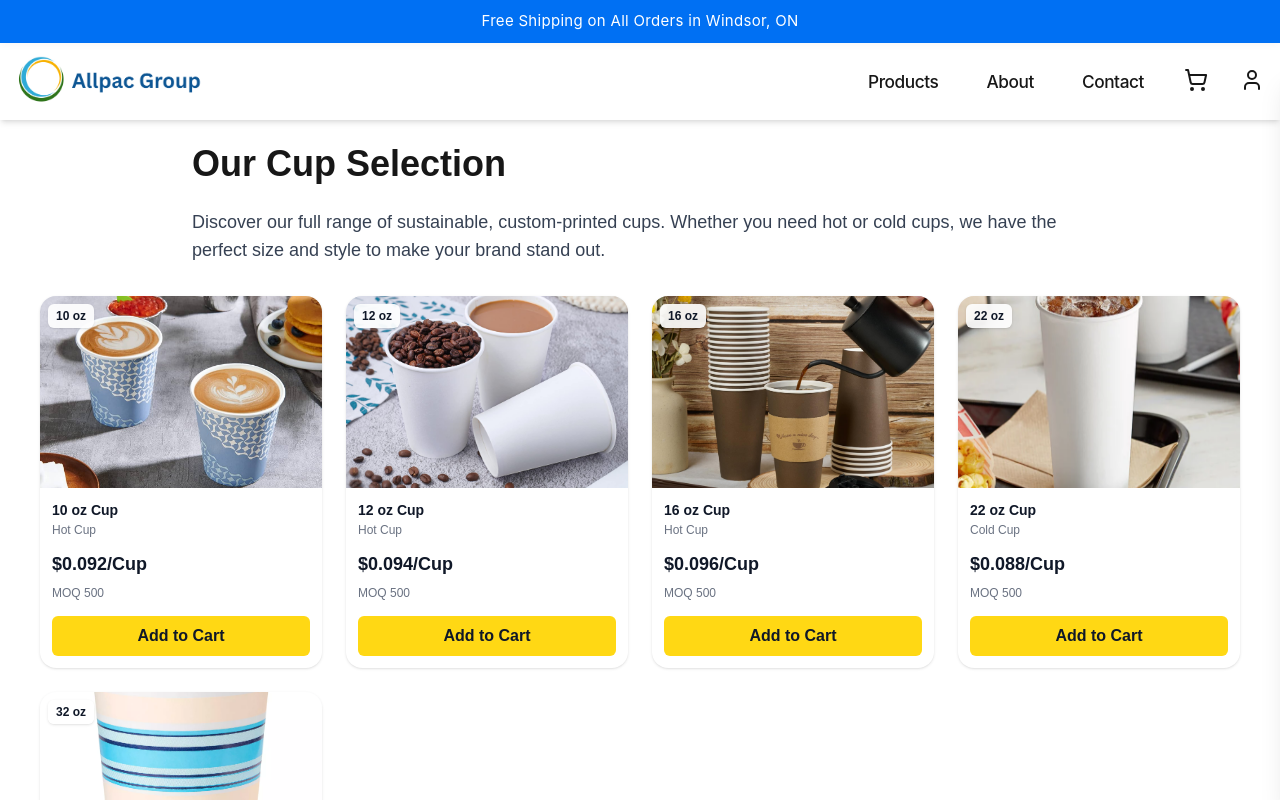
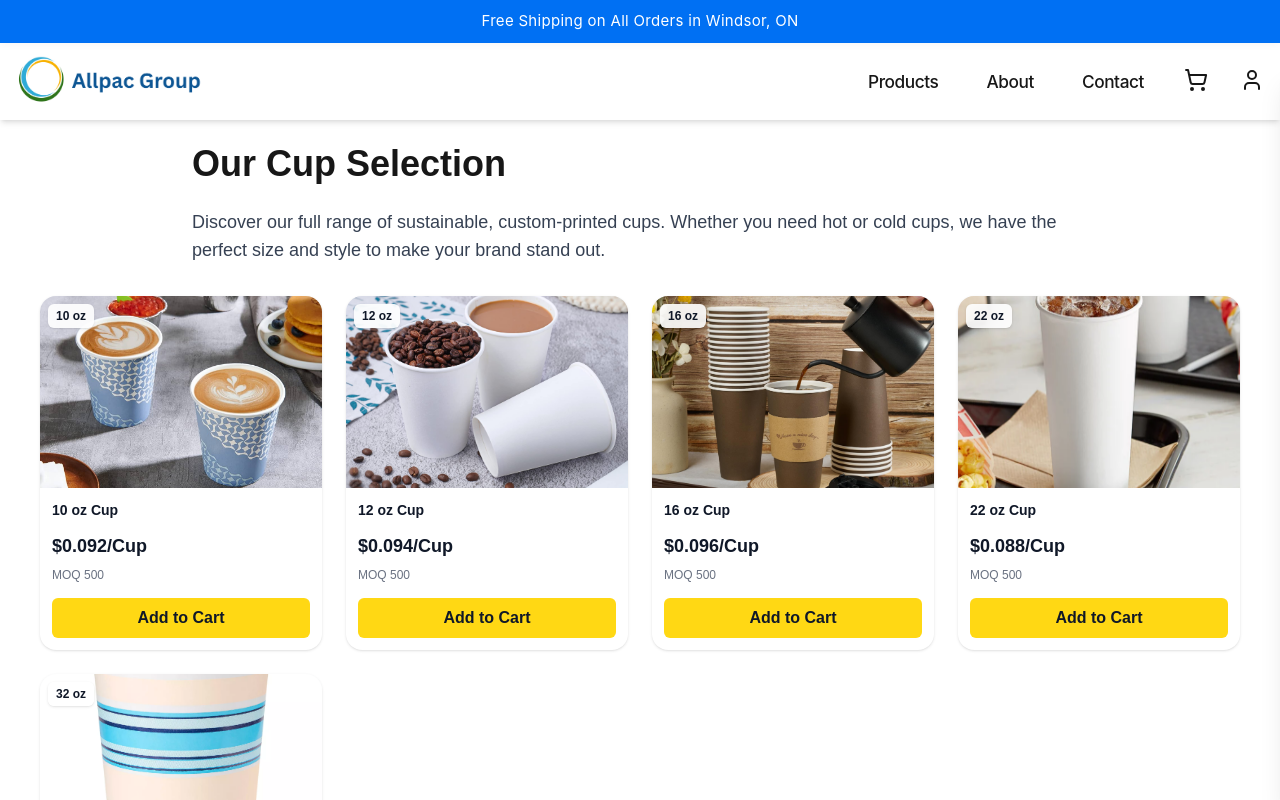
Before and after one commit to Emadedin1/allpacstore, a Next.js app: page /products in a window 1280 px wide. Shown: the top 800 px of the page. Built offline with nearby package versions, Linux system fonts and the light colour scheme.

Commit message:
Update CupCard.jsx

```diff
--- a/src/components/CupCard.jsx
+++ b/src/components/CupCard.jsx
@@ -30,11 +30,11 @@ export default function CupCard({ cup }) {
           type="button"
           onClick={goToDetails}
           className="absolute inset-0 w-full h-full focus:outline-none focus:ring-0"
-          aria-label={`${cup.size} ${cup.type} details`}
+          aria-label={`${cup.size} details`}
         >
           <img
             src={cup.image}
-            alt={`${cup.size} ${cup.type}`}
+            alt={`${cup.size} cup`}
             className="w-full h-full object-cover"
           />
         </button>
@@ -45,24 +45,22 @@ export default function CupCard({ cup }) {
         </div>
       </div>
 
-      {/* Minimal content: label, price, MOQ, Add to Cart */}
+      {/* Minimal content: size label, price, MOQ, Add to Cart */}
       <div className="p-3 flex flex-col gap-3">
-        {/* Product label (clickable) */}
+        {/* Product size (clickable) */}
         <button
           type="button"
           onClick={goToDetails}
           className="text-left focus:outline-none focus:ring-0"
-          aria-label={`${cup.size} ${cup.type} details`}
+          aria-label={`${cup.size} details`}
         >
           <h3 className="text-sm font-semibold text-gray-900">
             {cup.size} Cup
           </h3>
-          {cup.type ? (
-            <p className="text-xs text-gray-500 mt-0.5">{cup.type}</p>
-          ) : null}
+          {/* Removed cup.type (Hot/Cold) for a cleaner, modern look */}
         </button>
 
-        {/* Price with MOQ stacked underneath (clean on mobile) */}
+        {/* Price with MOQ stacked underneath */}
         <div className="space-y-0.5">
           <p className="text-lg font-bold text-gray-900">
             ${pricePerCup.toFixed(3)}/Cup
```
